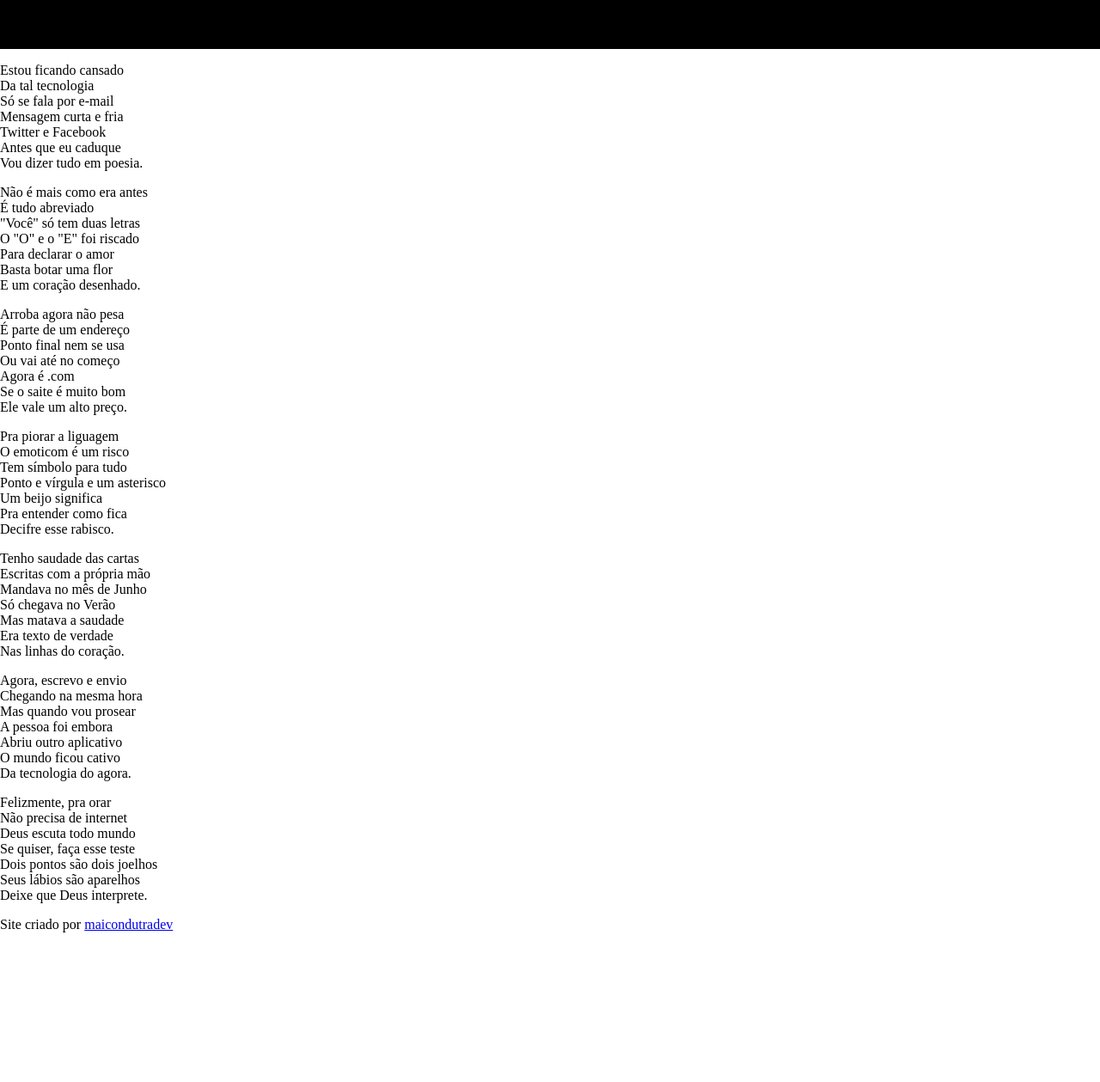
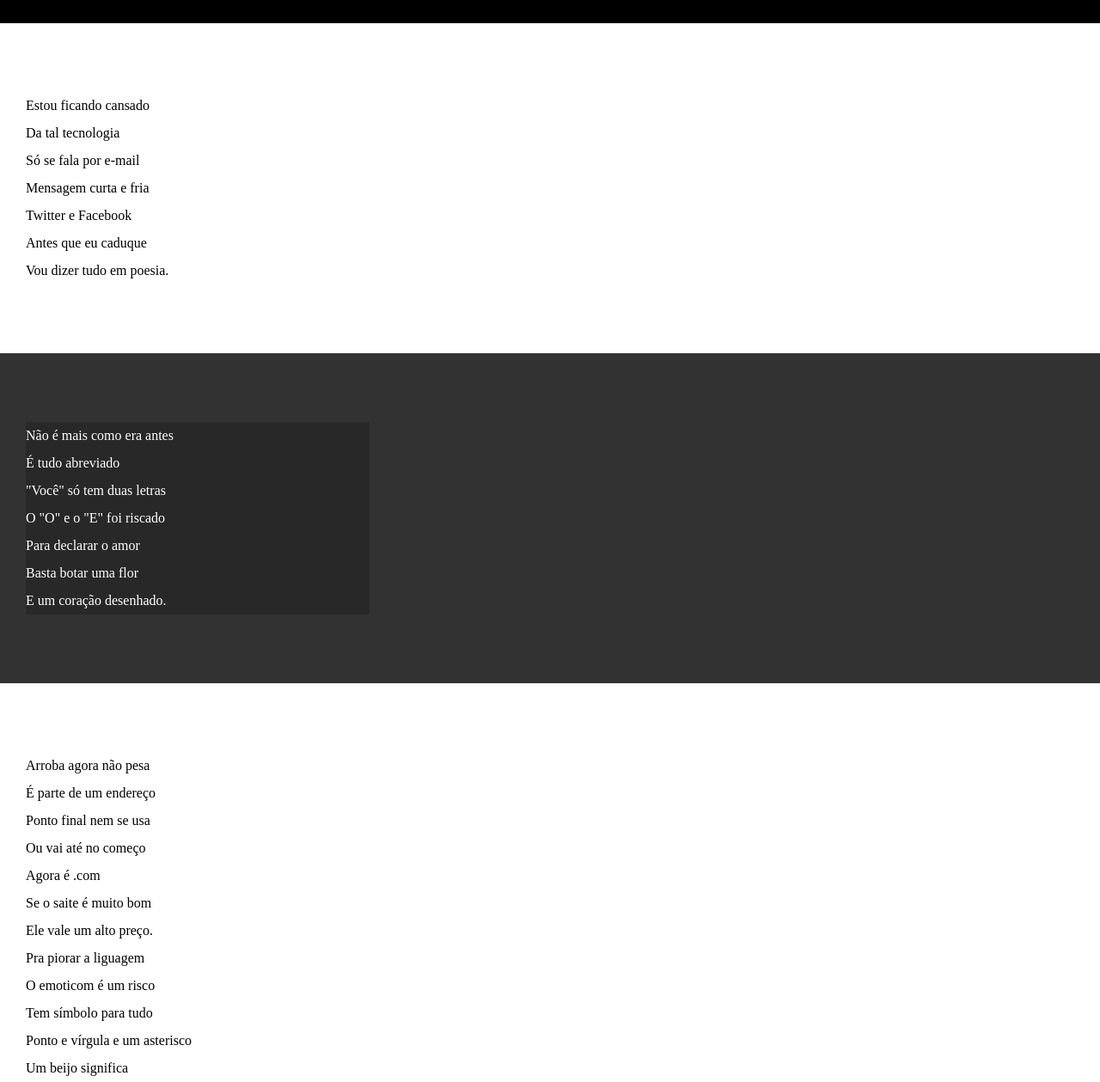
Before and after one commit to maicondutradev/projeto-cordel, a plain HTML site: page index.html in a window 1280 px wide. Shown: the part 185-1444 px from the top of the page at 86% size. Before the commit the page ends 1286 px from the top, so only its background shows below. Drawn offline with Linux system fonts and the light colour scheme.

Commit message:
Atualização 03
Alterando e personalizando o css do site

```diff
--- a/index.html
+++ b/index.html
@@ -14,7 +14,7 @@
     </header>
 
     <main>
-        <section>
+        <section class="normal">
             <p>
                 Estou ficando cansado <br>
                 Da tal tecnologia <br>
@@ -26,7 +26,7 @@
             </p>
         </section>
 
-        <section>
+        <section class="imagem">
             <p>
                 Não é mais como era antes <br>
                 É tudo abreviado <br>
@@ -38,7 +38,7 @@
             </p>
         </section>
 
-        <section>
+        <section class="normal">
             <p>
                 Arroba agora não pesa <br>
                 É parte de um endereço <br>
@@ -60,7 +60,7 @@
 
         </section>
 
-        <section>
+        <section class="imagem">
             <p>
                 Tenho saudade das cartas <br>
                 Escritas com a própria mão <br>
@@ -72,7 +72,7 @@
             </p>
         </section>
 
-        <section>
+        <section class="normal">
             <p>
                 Agora, escrevo e envio <br>
                 Chegando na mesma hora <br>
--- a/style.css
+++ b/style.css
@@ -1,33 +1,76 @@
 @charset "UTF-8";
 
-body{
+*{
+    margin: 0px;
     padding: 0px;
-    margin: 0px;
+}
+
+html,body{
+    min-height: 100vh;
+    background-color: darkgray;
 }
 
 header{
     background-color: black;
-    padding: 40px;
+    padding: 60px;
 }
 
 header > h1 {
     color: white;
     text-align: center;
     font-size: 60px;
-    margin-bottom: 10px;
+    font-variant: small-caps;
 }
 header > p {
     color: rgba(255, 255, 255, 0.701);
     text-align: center;
     font-size: 20px;
-    margin-top: 0px;
 }
 
 header > p > a {
     text-decoration: none;
-
     color: white;
+    font-weight: bold;
 }
 header > p > a:hover{
     text-decoration: underline;
 }
+
+main > section{
+    padding-top: 10vh;
+    padding-bottom: 10vh;
+    line-height: 2em;
+    padding-left: 30px;
+}
+
+main > section.normal{
+    background-color: white;
+    color: black;
+}
+
+main > section.imagem{
+    background-color: rgb(50, 50, 50);
+    color: white;
+}
+
+main > section.imagem > p{
+    width: 400px;
+    background-color: rgba(0, 0, 0, 0.192);
+}
+
+
+footer {
+    background-color: rgba(0, 0, 0, 0.719);
+    color: white;
+    text-align: center;
+    padding: 10px;
+}
+
+footer > p > a{
+    color: white;
+    text-decoration: none;
+    font-weight: bold;
+}
+footer > p > a:hover{
+    text-decoration: underline;
+}
```
